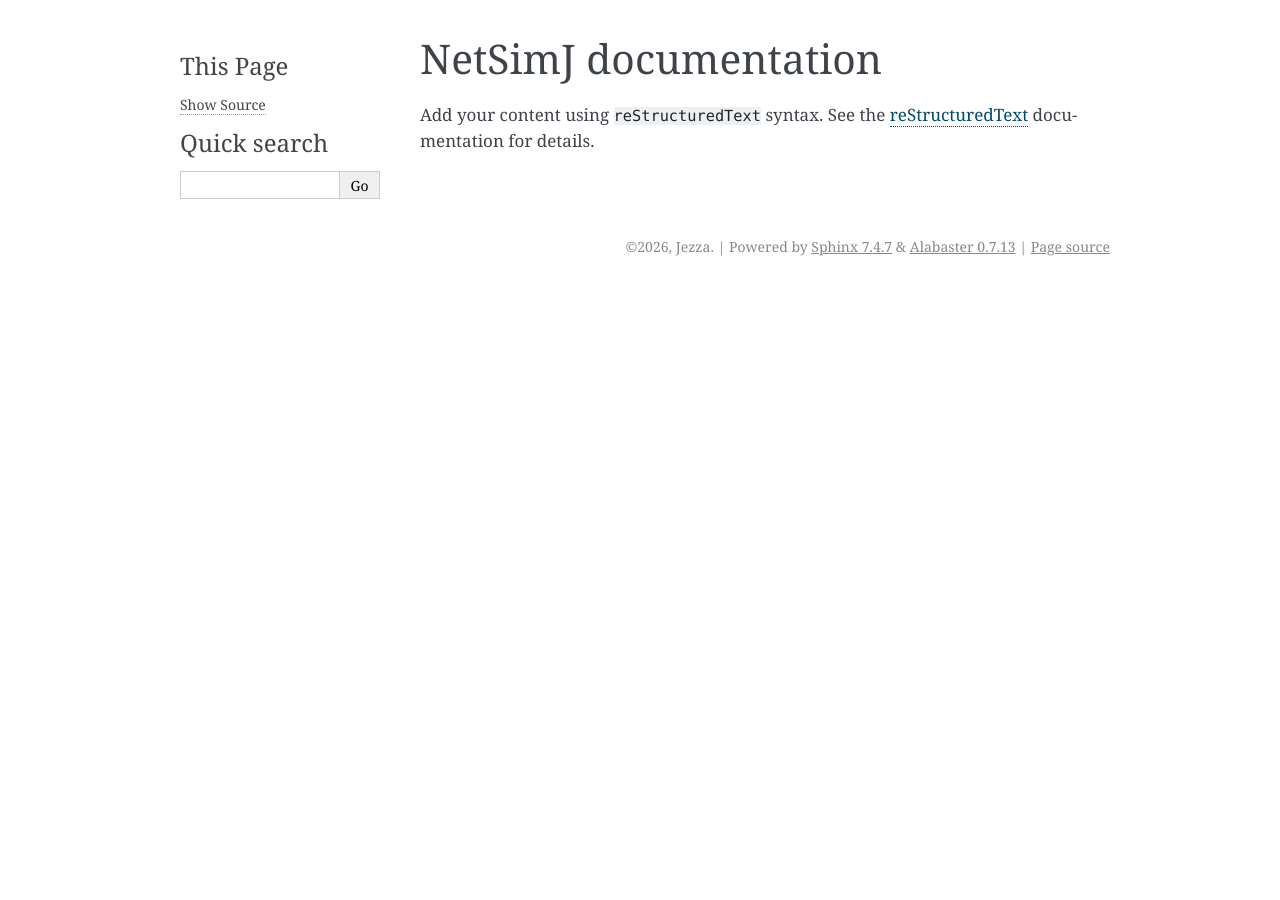
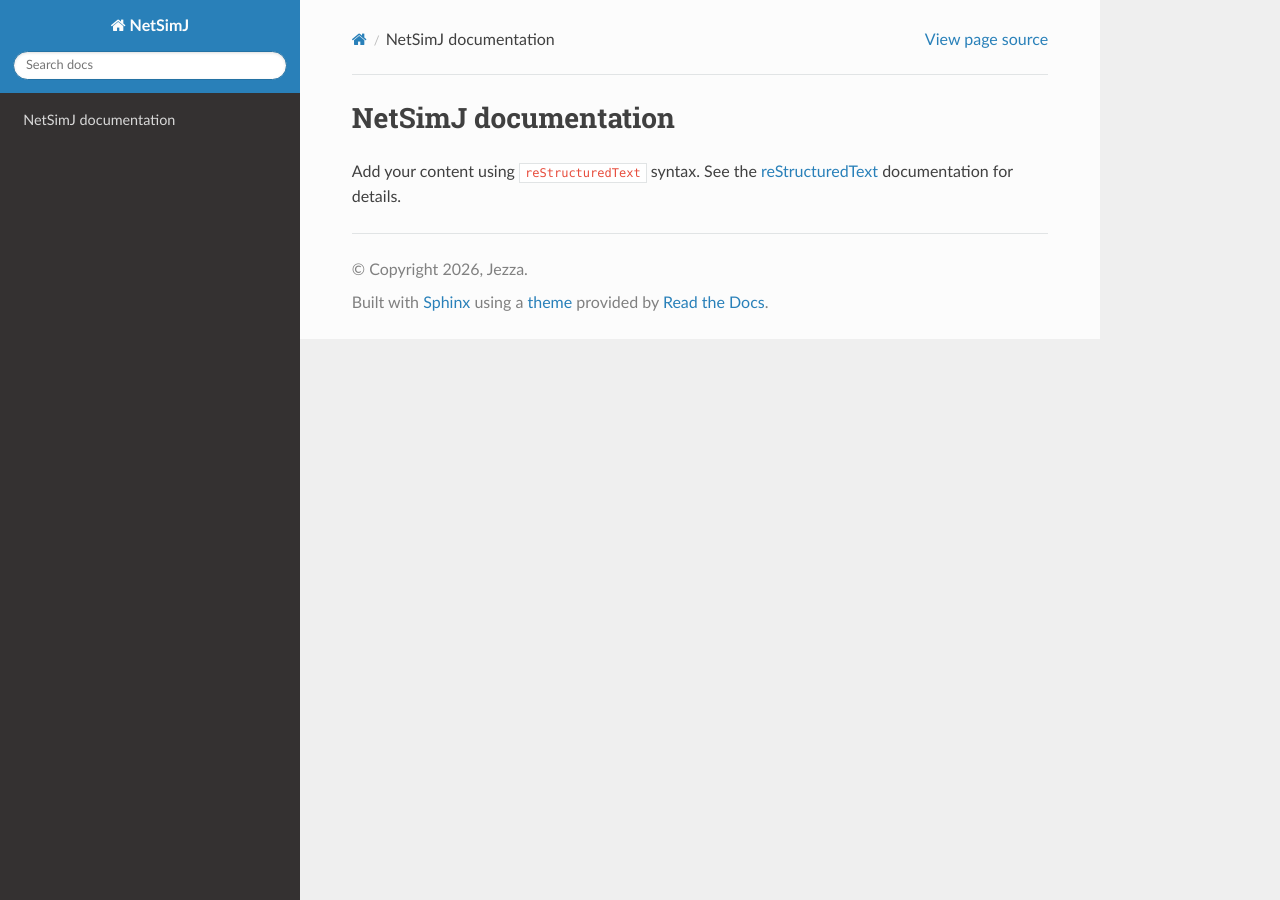
Before and after one commit to JezzaJezzaJezza/NetSimJ, a Sphinx documentation site: the page built from docs/index.rst, in a window 1280 px wide. Built offline with Sphinx 7.4.7 and the Read the Docs theme 3.1.0, drawn with Linux system fonts in a browser that asks for light colours.

Commit message:
Newly themed docs

```diff
--- a/docs/conf.py
+++ b/docs/conf.py
@@ -24,5 +24,5 @@
 # -- Options for HTML output -------------------------------------------------
 # https://www.sphinx-doc.org/en/master/usage/configuration.html#options-for-html-output
 
-html_theme = 'alabaster'
+html_theme = 'sphinx_rtd_theme'
 html_static_path = ['_static']
--- a/docs/requirements.txt
+++ b/docs/requirements.txt
@@ -0,0 +1,3 @@
+sphinx
+sphinx_rtd_theme
+breathe
```
